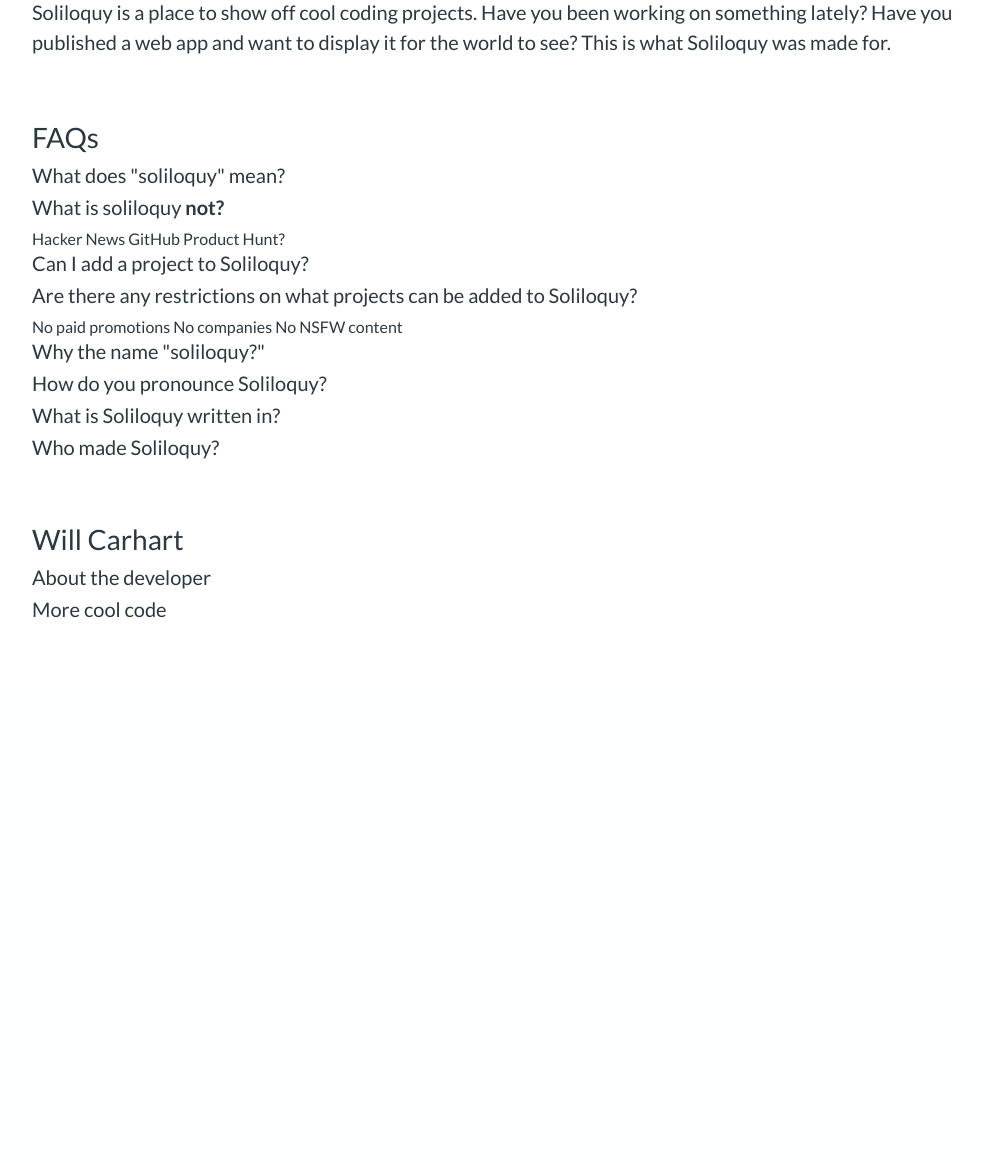
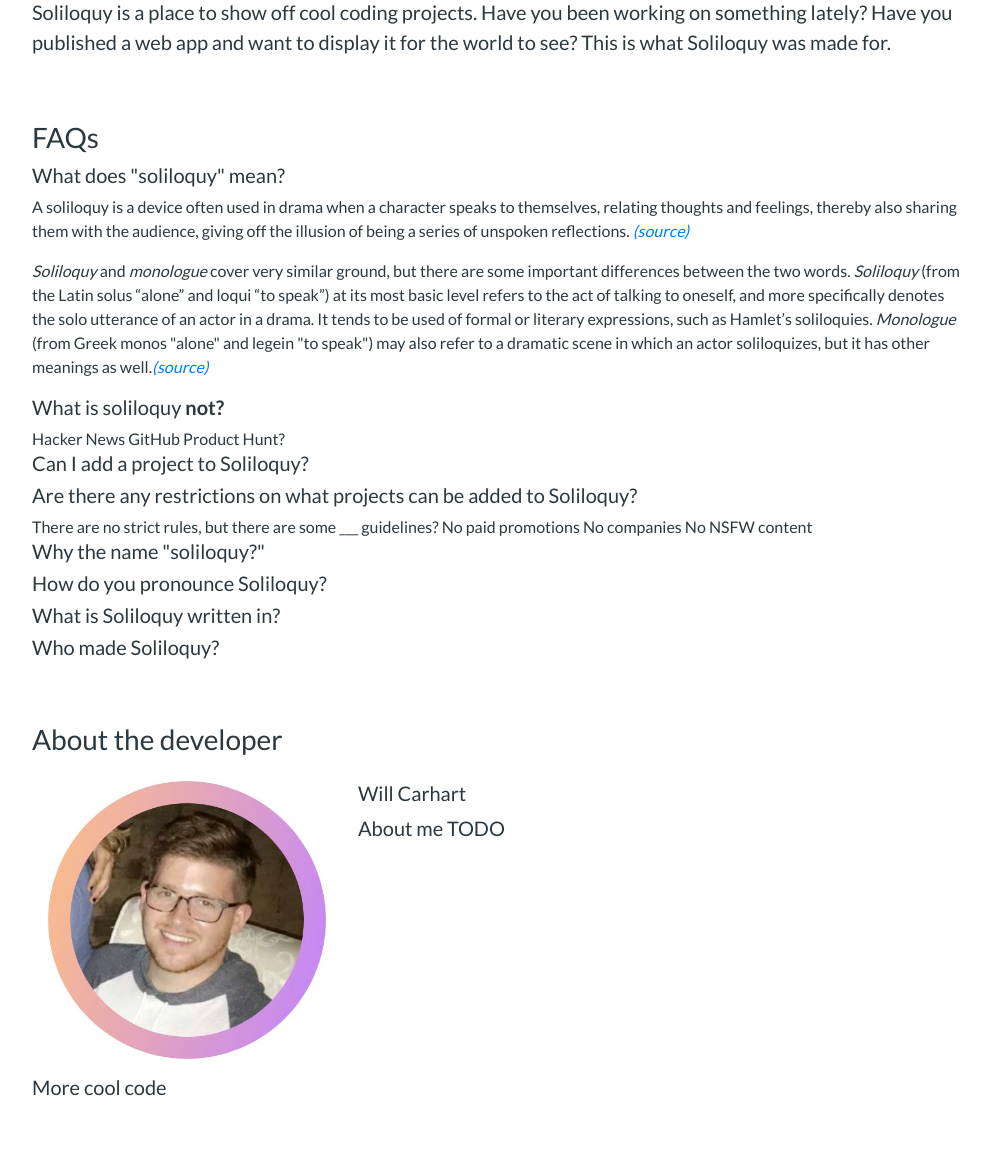
Before and after one commit to wcarhart/Soliloquy, a Django app: page /about/ in a window 1280 px wide. Shown: the part 407-1570 px from the top of the page, without its empty margins (143-1133 px from the left). Before the commit the page ends 1025 px from the top, so only its background shows below. Run offline with Django 3.2, Linux system fonts and the light colour scheme; some libraries are stand-ins or nearby versions.

Commit message:
Working on about page

```diff
--- a/stage/static/css/style.css
+++ b/stage/static/css/style.css
@@ -3,12 +3,12 @@
 	--main: #FB4D3D;
 	--maindark: #E23424;
 
-	--secondary: #03CEA4;
-	--secondarydark: #00B58B;
+	--secondary: #1BE7FF;
+	--secondarydark: #02CEE6;
 
 	--defaultcolor1: #EAC435;
 	--defaultcolor2: #345995;
-	--defaultcolor3: #03CEA4;
+	--defaultcolor3: #1BE7FF;
 	--defaultcolor4: #FB4D3D;
 	--defaultcolor5: #CA1551;
 
@@ -118,16 +118,17 @@ body {
 	transform: scale(1.05);
 }
 .app-item a:not([id^=readMoreButton]) {
-	background-color: var(--main);
-	border-color: var(--main);
+	background-color: var(--secondary);
+	border-color: var(--secondary);
+	color: var(--dark);
 	border-radius: 0;
 	margin: 0.5rem 0;
 }
 .app-item a:active:not([id^=readMoreButton]),
 .app-item a:hover:not([id^=readMoreButton]),
 .app-item a:focus:not([id^=readMoreButton]) {
-	border-color: var(--maindark)!important;
-	background-color: var(--maindark)!important;
+	border-color: var(--secondarydark)!important;
+	background-color: var(--secondarydark)!important;
 }
 .card-columns {
 	@include media-breakpoint-only(md) {
@@ -167,9 +168,17 @@ body {
 	background-color: transparent;
 	color: var(--main);
 }
+[id*=readmore]:active,
+[id*=readmore]:hover,
+[id*=readmore]:focus {
+	color: var(--maindark);
+}
+
 [id*=readMoreButton] {
 	margin: 0;
 	padding: 0;
+	color: var(--main);
+	background-color: var(--main);
 }
 /*-- end app container, index--*/
 
--- a/stage/templates/about.html
+++ b/stage/templates/about.html
@@ -2,7 +2,6 @@
 <div>Icons made by <a href="https://www.flaticon.com/authors/dave-gandy" title="Dave Gandy">Dave Gandy</a> from <a href="https://www.flaticon.com/"                 title="Flaticon">www.flaticon.com</a> is licensed by <a href="http://creativecommons.org/licenses/by/3.0/"                 title="Creative Commons BY 3.0" target="_blank">CC 3.0 BY</a></div>
 
 {% load static %}
-{% load app_filters %}
 
 <html>
 	<head>
@@ -58,23 +57,31 @@
 
 			<!-- page content -->
 			<div id="content" class="narrow">
+				<div class="os-animation" data-animation="fadeInUp">
 					<div id="title" class="section container-fluid">
 						<h1>Soliloquy</h1>
 						<p class="lead text-muted">(n) an act of speaking one's thoughts aloud when by oneself or regardless of any hearers</p>
 					</div>
+				</div>
+				<div class="os-animation" data-animation="fadeInUp">
 					<div id="desc" class="section container-fluid">
 						<h3>What is Soliloquy?</h3>
 						<p class="lead">Soliloquy is a place to show off cool coding projects. Have you been working on something lately? Have you published a web app and want to display it for the world to see? This is what Soliloquy was made for.</p>
 					</div>
+				</div>
+				<div class="os-animation" data-animation="fadeInUp">
 					<div id="faqs" class="section container-fluid">
 						<h3>FAQs</h3>
 						<h5>What does "soliloquy" mean?</h5>
+						<p>A soliloquy is a device often used in drama when a character speaks to themselves, relating thoughts and feelings, thereby also sharing them with the audience, giving off the illusion of being a series of unspoken reflections. <i><a href="https://en.wikipedia.org/wiki/Soliloquy" target="_blank">(source)</a></i></p>
+						<p><i>Soliloquy</i> and <i>monologue</i> cover very similar ground, but there are some important differences between the two words. <i>Soliloquy</i> (from the Latin solus “alone” and loqui “to speak”) at its most basic level refers to the act of talking to oneself, and more specifically denotes the solo utterance of an actor in a drama. It tends to be used of formal or literary expressions, such as Hamlet’s soliloquies. <i>Monologue</i> (from Greek monos "alone" and legein "to speak") may also refer to a dramatic scene in which an actor soliloquizes, but it has other meanings as well.<i><a href="https://www.merriam-webster.com/dictionary/soliloquy" target="_blank">(source)</a></i></p>
 						<h5>What is soliloquy <strong>not?</strong></h5>
 						Hacker News
 						GitHub
 						Product Hunt?
 						<h5>Can I add a project to Soliloquy?</h5>
 						<h5>Are there any restrictions on what projects can be added to Soliloquy?</h5>
+						There are no strict rules, but there are some ___ guidelines?
 						No paid promotions
 						No companies
 						No NSFW content
@@ -83,10 +90,26 @@
 						<h5>What is Soliloquy written in?</h5>
 						<h5>Who made Soliloquy?</h5>
 					</div>
+				</div>
+				<div class="os-animation" data-animation="fadeInUp">
 					<div id="will" class="section container-fluid">
-					<h3>Will Carhart</h3>
-					<h5>About the developer</h5>
+						<h3>About the developer</h3>
+						<div class="row">
+							<div class="col-md-4">
+								<img class="img-fluid" src="{% static 'img/about.jpg' %}" alt="Picture of Will Carhart">
+							</div>
+							<div class="col-md-8">
+								<h5>Will Carhart</h5>
+								<p class="lead">About me TODO</p>
+							</div>
+						</div>
 						<h5>More cool code</h5>
+					</div>
+				</div>
+				<div class="os-animation" data-animation="fadeInUp">
+					<div id="credits" class="section container-fluid">
+
+					</div>
 				</div>
 			</div>
 			<!-- end page content -->
--- a/stage/templates/stage.html
+++ b/stage/templates/stage.html
@@ -67,7 +67,7 @@
 							<div class="card app-item" onclick="location.href='{{ app.url }}';" style="cursor: pointer;">
 								{% if app.img == 'default.png' %}
 									{% with color=colors|random %}
-									<img class="card-img-top" style="background-color: {{ color }};" src="{% static '' %}img/{{ app.img }}" style="background-color: {{ app.color }};">
+									<img class="card-img-top" style="background-color: {{ color }};" src="{% static '' %}img/{{ app.img }}">
 									{% endwith %}
 								{% else %}
 									<img class="card-img-top" src="{% static '' %}img/{{ app.img }}" style="background-color: {{ app.color }};">
```
Also changed, not shown: stage/static/img/about.jpg (added). Lines whose indentation alone changed are shown as unchanged.
